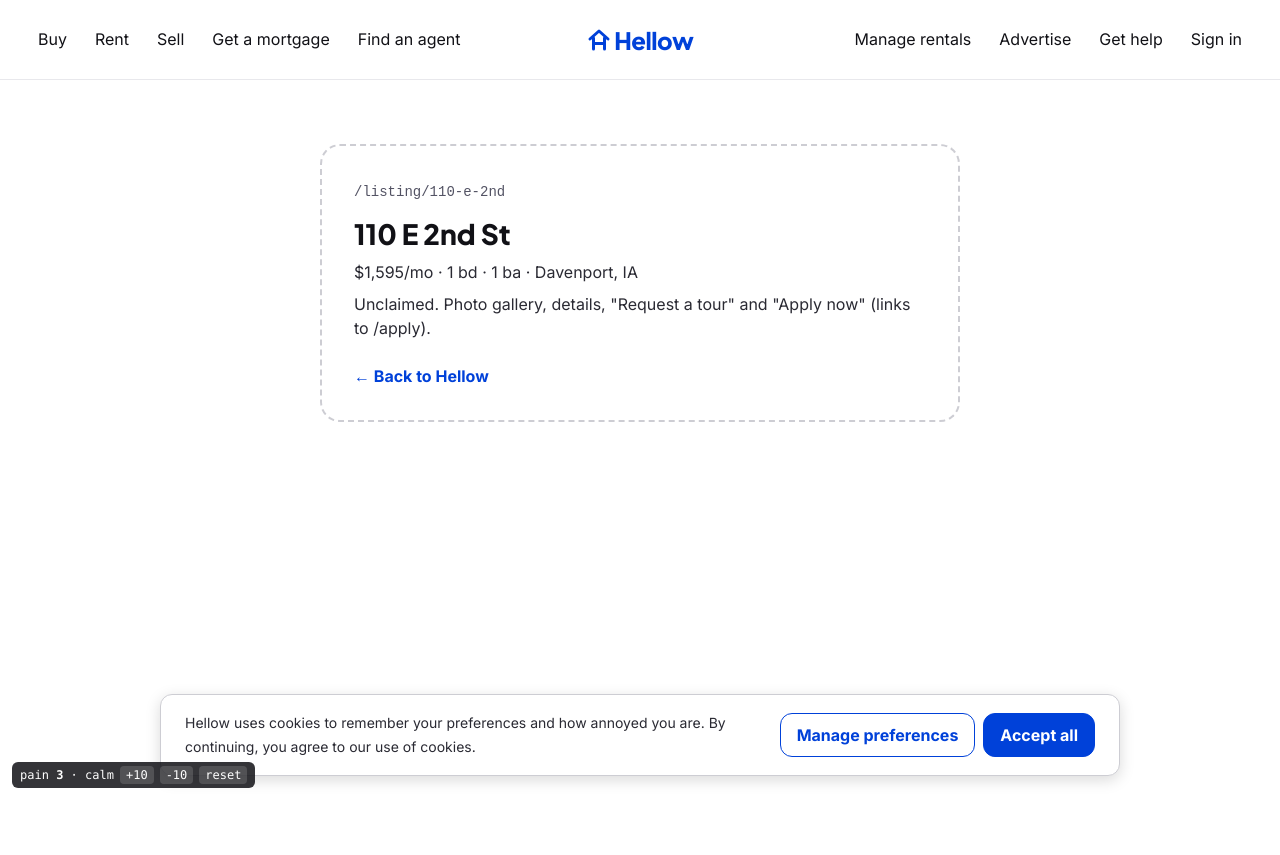
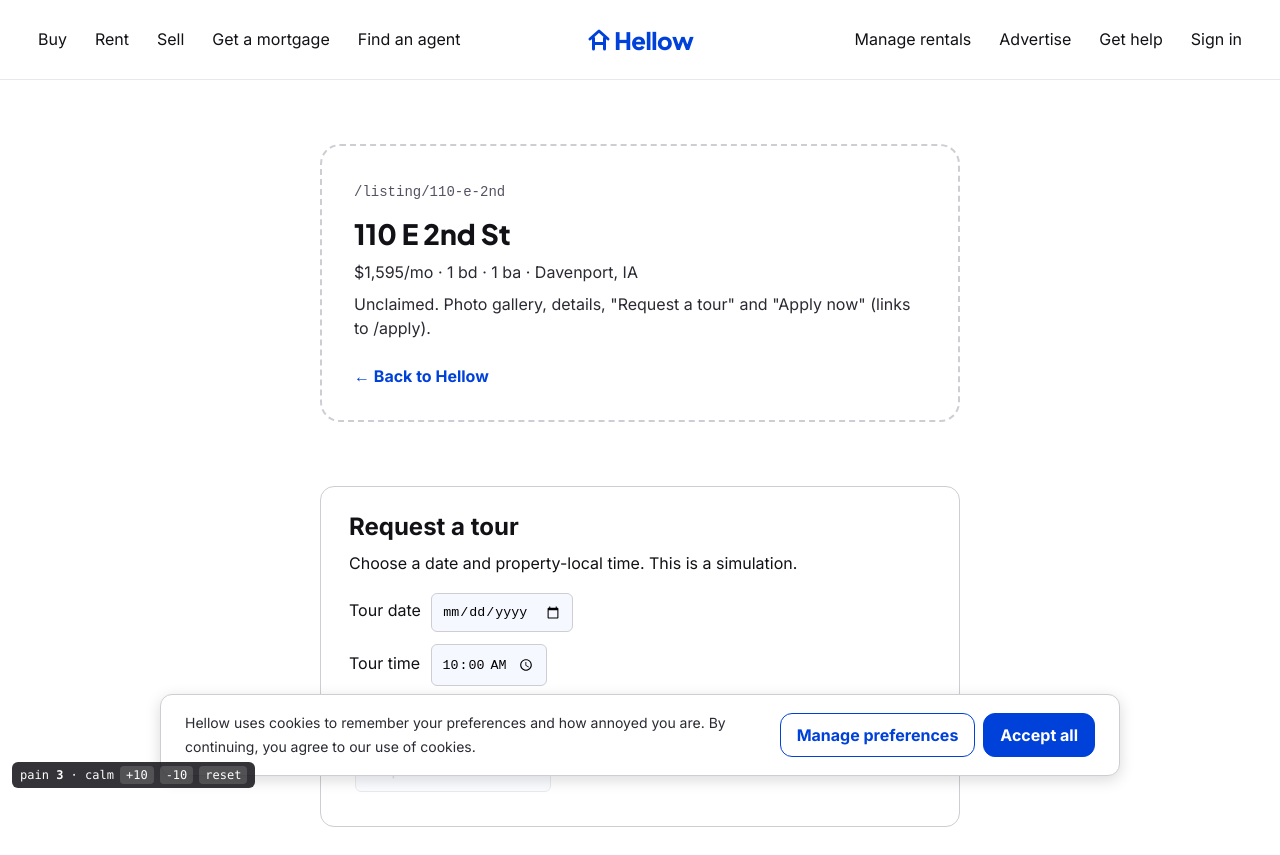
Before and after one commit to zekariasasaminew/MLH-Apt-Hell, a Next.js app: page /listing/110-e-2nd in a window 1280 px wide. Before the commit the page ends 800 px from the top, so only its background shows below. Built offline with nearby package versions, Linux system fonts and the light colour scheme.

Commit message:
Schedule pretend tours by rotating coupled clock hands

```diff
--- a/src/app/listing/[id]/page.tsx
+++ b/src/app/listing/[id]/page.tsx
@@ -3,6 +3,7 @@ import { Placeholder } from "@/components/site/Placeholder";
 import { SiteHeader } from "@/components/site/SiteHeader";
 import { formatRent, getListing, listings } from "@/data/listings";
 import styles from "./page.module.css";
+import { TourScheduler } from "../analog-tours/TourScheduler";
 
 export function generateStaticParams() {
   return listings.map((listing) => ({ id: listing.id }));
@@ -24,6 +25,7 @@ export default async function ListingPage({ params }: PageProps<"/listing/[id]">
           </p>
           <p>Unclaimed. Photo gallery, details, &quot;Request a tour&quot; and &quot;Apply now&quot; (links to /apply).</p>
         </Placeholder>
+        <TourScheduler key={id} listingId={id} street={listing.street} />
       </main>
     </>
   );
--- /dev/null
+++ b/src/app/listing/analog-tours/TourScheduler.tsx
@@ -0,0 +1,69 @@
+"use client";
+
+import { useEffect, useRef, useState } from "react";
+import { usePain } from "@/pain/PainProvider";
+import { TIERS } from "@/pain/pain-cookie";
+import styles from "./styles.module.css";
+
+type Appointment = { date: string; minutes: number };
+const wrap = (n: number) => ((Math.round(n) % 1440) + 1440) % 1440;
+function timeLabel(minutes: number) {
+  return `${String(Math.floor(minutes / 60)).padStart(2, "0")}:${String(minutes % 60).padStart(2, "0")}`;
+}
+export function TourScheduler({ listingId, street }: { listingId: string; street: string }) {
+  const { pain, ready } = usePain();
+  const analog = ready && pain >= TIERS.annoying;
+  const [minutes, setMinutes] = useState(600);
+  const [date, setDate] = useState("");
+  const [review, setReview] = useState(false);
+  const [saved, setSaved] = useState<Appointment | null>(null);
+  const [storageWarning, setStorageWarning] = useState("");
+  const gesture = useRef<{ hand: string; angle: number; minutes: number } | null>(null);
+  const key = `hellow_tour_${listingId}`;
+  useEffect(() => {
+    try {
+      const cookie = document.cookie.split("; ").find(c => c.startsWith(`${key}=`));
+      if (cookie) {
+        const value = JSON.parse(decodeURIComponent(cookie.slice(key.length + 1)));
+        if (/^\d{4}-\d{2}-\d{2}$/.test(value.date) && Number.isInteger(value.minutes) && value.minutes >= 0 && value.minutes < 1440) setSaved(value);
+      }
+    } catch { /* Invalid cookies do not block scheduling. */ }
+  }, [key]);
+  function angle(svg: SVGSVGElement, x: number, y: number) {
+    const rect = svg.getBoundingClientRect();
+    return Math.atan2(y - rect.top - rect.height / 2, x - rect.left - rect.width / 2) * 180 / Math.PI;
+  }
+  function save() {
+    const appointment = { date, minutes };
+    setSaved(appointment); setReview(false);
+    try { document.cookie = `${key}=${encodeURIComponent(JSON.stringify(appointment))}; path=/; max-age=2592000; SameSite=Lax`; }
+    catch { setStorageWarning("Cookie storage is unavailable; this confirmation will last until you leave the page."); }
+  }
+  if (saved) return <section className={styles.panel} aria-live="polite"><h2>Your simulated tour is requested</h2><p>{street}</p><p><time dateTime={`${saved.date}T${timeLabel(saved.minutes)}`}>{saved.date} at {timeLabel(saved.minutes)} (property local time)</time></p><p>Our imaginary agent has penciled you in using imaginary pencils. No booking was sent.</p><p>{storageWarning}</p><button onClick={() => { setDate(saved.date); setMinutes(saved.minutes); setSaved(null); }}>Schedule another pretend tour</button></section>;
+  return <section className={styles.panel}><h2>Request a tour</h2><p>Choose a date and property-local time. This is a simulation.</p>
+    <label>Tour date <input type="date" required value={date} onChange={e => { setDate(e.target.value); setReview(false); }} /></label>
+    {analog ? <><p>Rotate either hand. The minute hand also moves the hour hand. Apparently clocks still exist.</p>
+      <svg className={styles.clock} viewBox="0 0 300 300" role="group" aria-label="Analog appointment clock" onPointerDown={e => {
+        const hand = (e.target as Element).getAttribute("data-hand");
+        if (!hand) return;
+        e.currentTarget.setPointerCapture(e.pointerId);
+        gesture.current = { hand, angle: angle(e.currentTarget, e.clientX, e.clientY), minutes };
+      }} onPointerMove={e => {
+        const g = gesture.current; if (!g) return;
+        const next = angle(e.currentTarget, e.clientX, e.clientY);
+        const delta = ((next - g.angle + 540) % 360) - 180;
+        g.angle = next; g.minutes += delta * (g.hand === "hour" ? 2 : 1 / 6);
+        setMinutes(wrap(g.minutes)); setReview(false);
+      }} onPointerUp={() => { gesture.current = null; }} onPointerCancel={() => { gesture.current = null; }}>
+        <circle cx="150" cy="150" r="145" fill="#fffdf3" stroke="#28364a" strokeWidth="8" />
+        {Array.from({ length: 12 }, (_, i) => { const a = i * Math.PI / 6; return <text key={i} x={150 + Math.sin(a) * 118} y={157 - Math.cos(a) * 118} textAnchor="middle" fontSize="20">{i || 12}</text>; })}
+        <line data-hand="hour" x1="150" y1="150" x2="150" y2="76" stroke="#28364a" strokeWidth="16" strokeLinecap="round" transform={`rotate(${minutes / 2} 150 150)`} />
+        <line data-hand="minute" x1="150" y1="150" x2="150" y2="40" stroke="#1261d3" strokeWidth="12" strokeLinecap="round" transform={`rotate(${minutes * 6} 150 150)`} />
+        <circle cx="150" cy="150" r="10" fill="#ac5c22" pointerEvents="none" />
+      </svg>
+      <div>{[-60, -1, 1, 60].map(delta => <button key={delta} onClick={() => { setMinutes(m => wrap(m + delta)); setReview(false); }}>{delta > 0 ? "+" : ""}{delta} {Math.abs(delta) === 60 ? "min (hour hand)" : "min"}</button>)}<button onClick={() => { setMinutes(m => wrap(m + 720)); setReview(false); }}>Switch AM / PM</button></div>
+    </> : <label>Tour time <input type="time" value={timeLabel(minutes)} onChange={e => { if (!e.target.value) return; const [h, m] = e.target.value.split(":").map(Number); setMinutes(h * 60 + m); setReview(false); }} /></label>}
+    <p aria-live="polite">Selected: {date || "Choose a date"} at {timeLabel(minutes)} ({minutes < 720 ? "AM" : "PM"})</p>
+    {review ? <><p>Confirm that you have checked your calendar, your other calendar, and the calendar you ignore.</p><button onClick={save}>Confirm simulated tour for {date} at {timeLabel(minutes)}</button><button onClick={() => setReview(false)}>Back to clock</button></> : <button disabled={!date} onClick={() => analog ? setReview(true) : save()}>Request simulated tour</button>}
+  </section>;
+}
--- /dev/null
+++ b/src/app/listing/analog-tours/styles.module.css
@@ -0,0 +1,7 @@
+.panel { max-width: 640px; padding: 28px; margin: 28px auto; border: 1px solid var(--border); border-radius: 14px; background: white; }
+.panel p { margin: 12px 0; }
+.panel input, .panel button { padding: 10px; margin: 6px; border: 1px solid var(--border); border-radius: 6px; background: #f5f8ff; }
+.panel button:disabled { opacity: .4; }
+.panel label { display: block; }
+.clock { display: block; width: min(300px, 100%); margin: 20px auto; touch-action: none; }
+.clock line { cursor: grab; }
```
